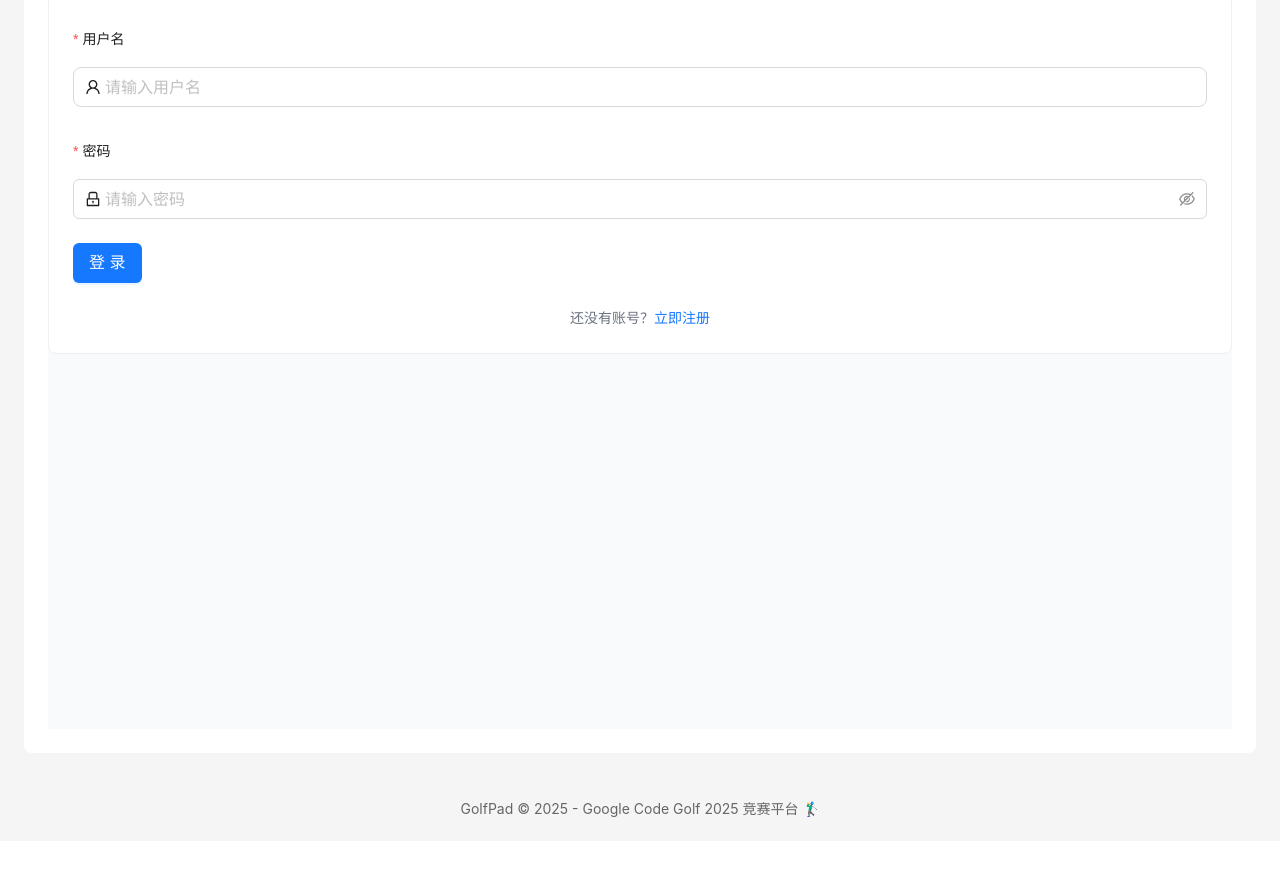
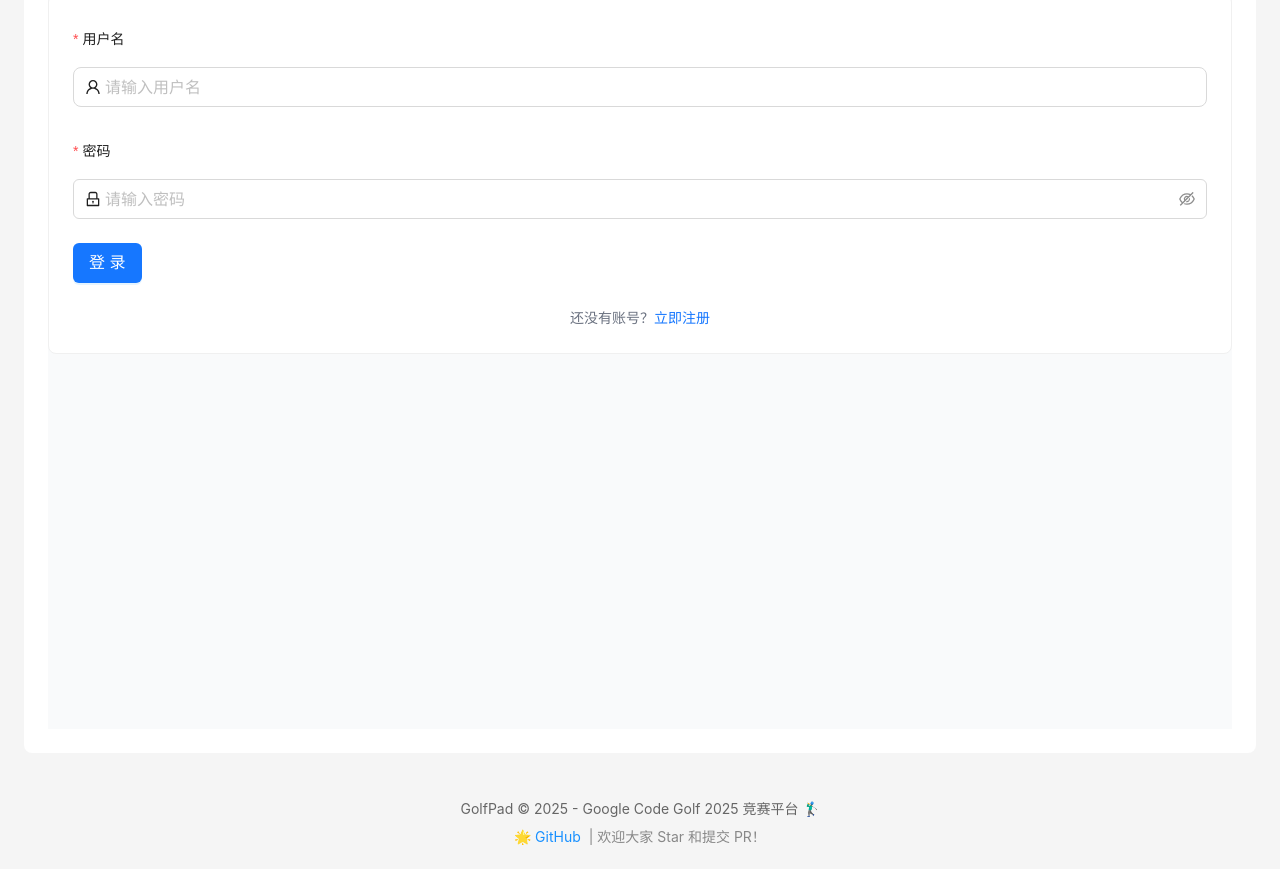
Before and after one commit to CQUPT-CZL/GolfPad, a React (Vite) app in the folder frontend/: page /login in a window 1280 px wide. Shown: the part 183-1052 px from the top of the page. Before the commit the page ends 1024 px from the top, so only its background shows below. Built offline with nearby package versions, Linux system fonts and the light colour scheme.

Commit message:
feat(页脚): 添加GitHub链接和贡献号召
在页脚添加GitHub仓库链接和鼓励贡献的文本，方便用户访问源码和参与项目

```diff
--- a/frontend/src/App.tsx
+++ b/frontend/src/App.tsx
@@ -33,8 +33,23 @@ function App() {
         </div>
       </Content>
       <Footer style={{ textAlign: 'center', background: '#f5f5f5', padding: '24px' }}>
-        <div style={{ color: '#666' }}>
+        <div style={{ color: '#666', marginBottom: '12px' }}>
           GolfPad © 2025 - Google Code Golf 2025 竞赛平台 🏌️‍♂️
+        </div>
+        <div style={{ color: '#888', fontSize: '14px' }}>
+          <a
+            href="https://github.com/CQUPT-CZL/GolfPad"
+            target="_blank"
+            rel="noopener noreferrer"
+            style={{
+              color: '#1890ff',
+              textDecoration: 'none',
+              marginRight: '8px'
+            }}
+          >
+            🌟 GitHub
+          </a>
+          | 欢迎大家 Star 和提交 PR！
         </div>
       </Footer>
     </Layout>
```
